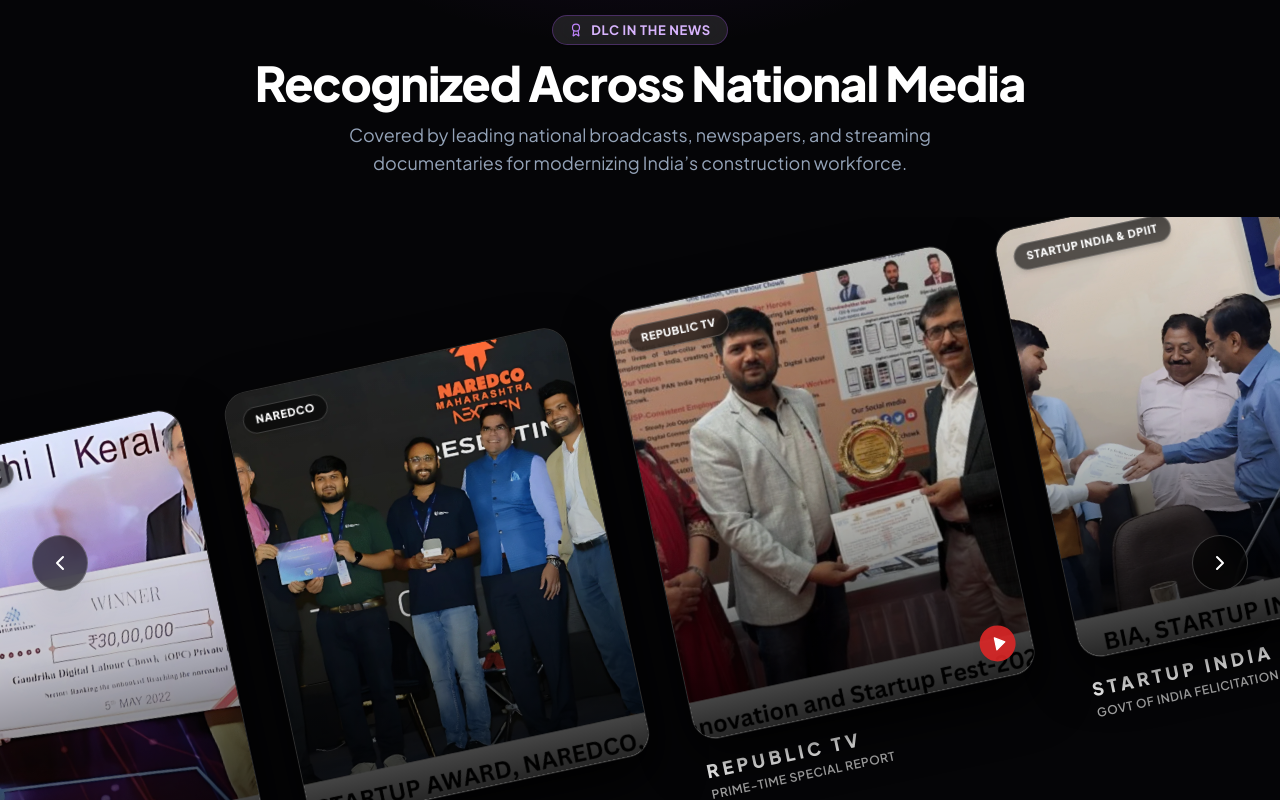
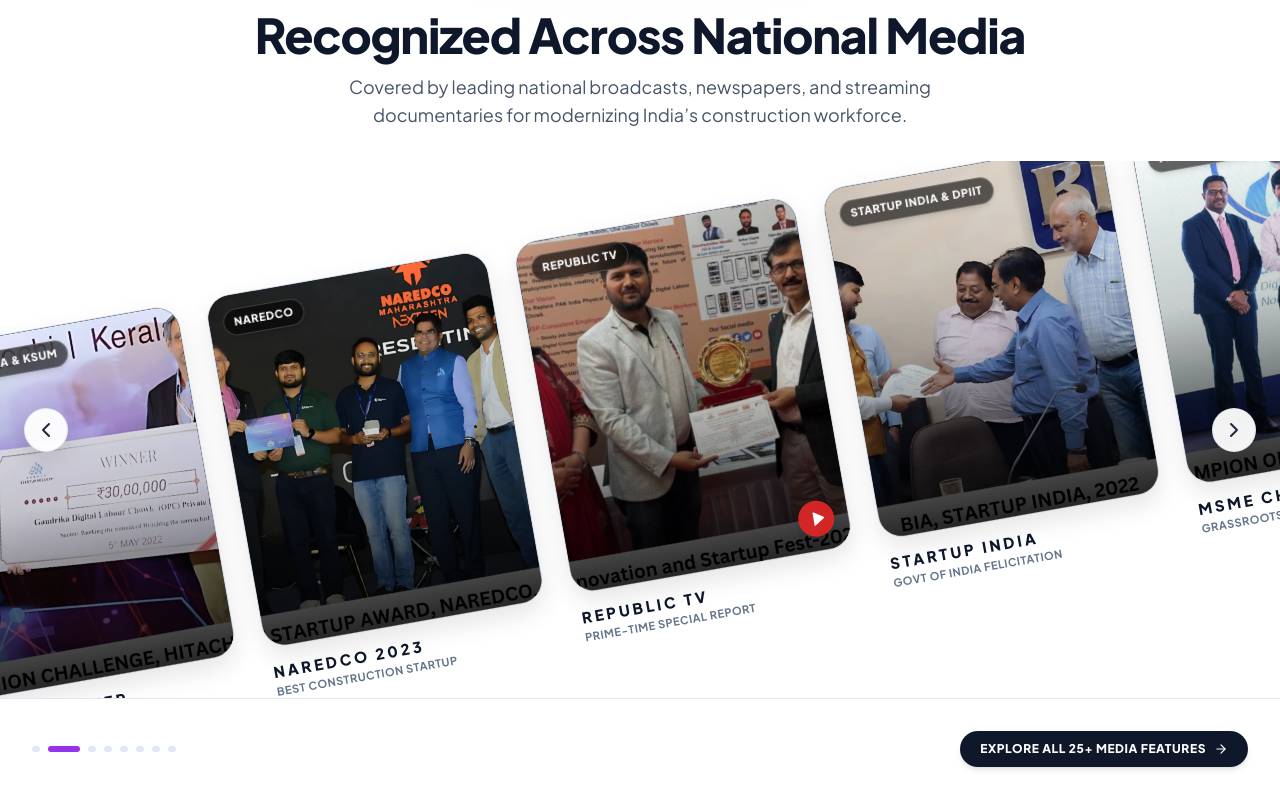
Before and after one commit to suryanmandal/digitallabourchowkv2, a Next.js app: page / in a window 1280 px wide. Shown: the part 9760-10560 px from the top of the page. Built offline with nearby package versions, Linux system fonts and the light colour scheme.

Commit message:
style(news-carousel): transition to clean white background and zoom out card dimensions

```diff
--- a/components/Home.tsx
+++ b/components/Home.tsx
@@ -3688,17 +3688,17 @@ export function NewsAndMediaSection() {
   const [startX, setStartX] = useState(0);
   const [dragOffset, setDragOffset] = useState(0);
   const [isPaused, setIsPaused] = useState(false);
-  const [cardStep, setCardStep] = useState(380);
-
-  // Dynamic step sizing based on responsive breakpoints
+  const [cardStep, setCardStep] = useState(313);
+
+  // Dynamic step sizing based on responsive breakpoints (zoomed-out proportions)
   useEffect(() => {
     const updateStep = () => {
       if (window.innerWidth < 640) {
+        setCardStep(230); // 210px width + 20px gap
+      } else if (window.innerWidth < 1024) {
         setCardStep(274); // 250px width + 24px gap
-      } else if (window.innerWidth < 1024) {
-        setCardStep(336); // 300px width + 36px gap
       } else {
-        setCardStep(396); // 350px width + 46px gap
+        setCardStep(313); // 285px width + 28px gap
       }
     };
     updateStep();
@@ -3758,7 +3758,7 @@ export function NewsAndMediaSection() {
 
   return (
     <section
-      className="w-full bg-[#050507] text-white py-20 sm:py-28 lg:py-36 border-t border-neutral-900 relative overflow-hidden select-none"
+      className="w-full bg-white text-slate-900 py-16 sm:py-20 lg:py-24 border-t border-slate-200/90 relative overflow-hidden select-none"
       onMouseEnter={() => setIsPaused(true)}
       onMouseLeave={() => {
         setIsPaused(false);
@@ -3766,25 +3766,25 @@ export function NewsAndMediaSection() {
       }}
     >
       {/* Subtle radial ambient background glow */}
-      <div className="absolute top-0 left-1/2 -translate-x-1/2 w-[1000px] h-[500px] bg-[radial-gradient(ellipse_50%_50%_at_50%_0%,rgba(147,51,234,0.12),transparent_70%)] pointer-events-none" />
+      <div className="absolute top-0 left-1/2 -translate-x-1/2 w-[1000px] h-[450px] bg-[radial-gradient(ellipse_50%_50%_at_50%_0%,rgba(147,51,234,0.06),transparent_70%)] pointer-events-none" />
 
       {/* Section Header */}
-      <div className="max-w-7xl mx-auto px-4 sm:px-6 lg:px-8 relative z-20 text-center mb-6 sm:mb-10">
-        <div className="inline-flex items-center gap-2 px-4 py-1.5 rounded-full bg-white/10 border border-purple-500/30 text-purple-300 text-xs sm:text-[13px] font-bold uppercase tracking-wider shadow-sm mb-3.5 backdrop-blur-md">
-          <Award className="w-3.5 h-3.5 text-purple-400" />
+      <div className="max-w-7xl mx-auto px-4 sm:px-6 lg:px-8 relative z-20 text-center mb-6 sm:mb-8">
+        <div className="inline-flex items-center gap-2 px-4 py-1.5 rounded-full bg-purple-50 border border-purple-200 text-purple-700 text-xs sm:text-[13px] font-bold uppercase tracking-wider shadow-sm mb-3.5">
+          <Award className="w-3.5 h-3.5 text-purple-600" />
           <span>DLC IN THE NEWS</span>
         </div>
-        <h2 className="text-3xl sm:text-4xl md:text-5xl font-black text-white tracking-tight leading-tight">
+        <h2 className="text-3xl sm:text-4xl md:text-5xl font-black text-slate-900 tracking-tight leading-tight">
           Recognized Across National Media
         </h2>
-        <p className="mt-3.5 text-sm sm:text-base md:text-lg text-slate-400 leading-relaxed font-normal max-w-2xl mx-auto">
+        <p className="mt-3.5 text-sm sm:text-base md:text-lg text-slate-600 leading-relaxed font-normal max-w-2xl mx-auto">
           Covered by leading national broadcasts, newspapers, and streaming documentaries for modernizing India’s construction workforce.
         </p>
       </div>
 
-      {/* 3D Tilted Perspective Carousel Track Viewport */}
+      {/* 3D Tilted Perspective Carousel Track Viewport (Zoomed out panoramic perspective) */}
       <div
-        className="relative w-full overflow-hidden py-14 sm:py-20 md:py-24 cursor-grab active:cursor-grabbing"
+        className="relative w-full overflow-hidden py-10 sm:py-14 md:py-16 cursor-grab active:cursor-grabbing"
         onMouseDown={(e) => handleDragStart(e.clientX)}
         onMouseMove={(e) => handleDragMove(e.clientX)}
         onMouseUp={handleDragEnd}
@@ -3793,10 +3793,10 @@ export function NewsAndMediaSection() {
         onTouchEnd={handleDragEnd}
         onWheel={handleWheel}
       >
-        {/* Tilted Angled Track Wrapper (-12deg Angle Matching Reference Video) */}
-        <div className="transform -rotate-[9deg] sm:-rotate-[12deg] -mx-24 sm:-mx-36 md:-mx-48 origin-center transition-transform duration-300">
+        {/* Tilted Angled Track Wrapper (Zoomed-out -9deg/-10deg Angle) */}
+        <div className="transform -rotate-[7deg] sm:-rotate-[9deg] md:-rotate-[10deg] -mx-16 sm:-mx-28 md:-mx-36 origin-center transition-transform duration-300">
           <div
-            className={`flex items-start gap-6 sm:gap-9 lg:gap-11 px-8 sm:px-16 ${
+            className={`flex items-start gap-5 sm:gap-6 lg:gap-7 px-8 sm:px-16 ${
               isDragging ? "transition-none" : "transition-transform duration-700 ease-out"
             }`}
             style={{
@@ -3807,22 +3807,22 @@ export function NewsAndMediaSection() {
             {[...NEWS_MEDIA_ITEMS, ...NEWS_MEDIA_ITEMS].map((card, idx) => (
               <div
                 key={`${card.id}-${idx}`}
-                className="w-[250px] sm:w-[300px] lg:w-[350px] shrink-0 group/card cursor-pointer"
+                className="w-[210px] sm:w-[250px] lg:w-[285px] shrink-0 group/card cursor-pointer"
                 onClick={() => {
                   if (card.link.startsWith("http")) {
                     window.open(card.link, "_blank", "noopener,noreferrer");
                   }
                 }}
               >
-                {/* Image Container with Rounded Corners & Deep Drop Shadow */}
-                <div className="relative w-full aspect-[4/5] rounded-3xl overflow-hidden bg-neutral-900 border border-white/10 group-hover/card:border-purple-400/60 shadow-[0_20px_50px_rgba(0,0,0,0.85)] transition-all duration-500">
+                {/* Image Container with Rounded Corners & Elegant Elevated Shadow */}
+                <div className="relative w-full aspect-[4/5] rounded-2xl sm:rounded-3xl overflow-hidden bg-slate-900 border border-slate-200/90 group-hover/card:border-purple-400 group-hover/card:ring-2 group-hover/card:ring-purple-400/20 shadow-[0_10px_25px_rgba(0,0,0,0.1)] group-hover/card:shadow-[0_18px_35px_rgba(147,51,234,0.18)] transition-all duration-500">
                   <Image
                     src={card.image}
                     alt={card.displayTitle}
                     fill
                     unoptimized
                     priority
-                    sizes="(max-width: 640px) 250px, (max-width: 1024px) 300px, 350px"
+                    sizes="(max-width: 640px) 210px, (max-width: 1024px) 250px, 285px"
                     className="object-cover group-hover/card:scale-105 transition-transform duration-700 select-none pointer-events-none"
                   />
 
@@ -3830,29 +3830,29 @@ export function NewsAndMediaSection() {
                   <div className="absolute inset-0 bg-gradient-to-t from-black/85 via-black/20 to-transparent pointer-events-none" />
 
                   {/* Top Floating Outlet Badge */}
-                  <div className="absolute top-4 left-4 z-10 flex items-center gap-1.5 px-3 py-1 rounded-full bg-black/60 backdrop-blur-md border border-white/20 text-[10px] sm:text-[11px] font-extrabold uppercase tracking-wider text-white shadow-md">
+                  <div className="absolute top-3.5 left-3.5 z-10 flex items-center gap-1.5 px-2.5 py-1 rounded-full bg-black/60 backdrop-blur-md border border-white/20 text-[10px] sm:text-[11px] font-extrabold uppercase tracking-wider text-white shadow-md">
                     <span>{card.outlet}</span>
                   </div>
 
                   {/* Play Indicator for Video Stories */}
                   {card.isVideo && (
-                    <div className="absolute bottom-4 right-4 z-10 w-9 h-9 rounded-full bg-red-600/90 text-white flex items-center justify-center shadow-lg group-hover/card:scale-110 transition-transform">
+                    <div className="absolute bottom-3.5 right-3.5 z-10 w-8 h-8 sm:w-9 sm:h-9 rounded-full bg-red-600/95 text-white flex items-center justify-center shadow-lg group-hover/card:scale-110 transition-transform">
                       <Play className="w-4 h-4 fill-white translate-x-0.5" />
                     </div>
                   )}
 
                   {/* External Link Icon on Hover */}
-                  <div className="absolute top-4 right-4 z-10 w-8 h-8 rounded-full bg-white/10 backdrop-blur-md border border-white/20 text-white flex items-center justify-center opacity-0 group-hover/card:opacity-100 transition-opacity">
-                    <ArrowUpRight className="w-4 h-4" />
+                  <div className="absolute top-3.5 right-3.5 z-10 w-7 h-7 sm:w-8 sm:h-8 rounded-full bg-black/60 backdrop-blur-md border border-white/20 text-white flex items-center justify-center opacity-0 group-hover/card:opacity-100 transition-opacity">
+                    <ArrowUpRight className="w-3.5 h-3.5 sm:w-4 sm:h-4" />
                   </div>
                 </div>
 
-                {/* Typography Below Card (Tilted Parallel to Cards, Monospace/Sans Wide Tracking) */}
-                <div className="mt-4 px-1">
-                  <div className="text-sm sm:text-base lg:text-lg font-black tracking-[0.22em] text-white uppercase truncate group-hover/card:text-purple-300 transition-colors">
+                {/* Typography Below Card */}
+                <div className="mt-3.5 px-1">
+                  <div className="text-xs sm:text-sm lg:text-[15px] font-black tracking-[0.2em] text-slate-900 uppercase truncate group-hover/card:text-purple-600 transition-colors">
                     {card.displayTitle}
                   </div>
-                  <div className="text-[11px] sm:text-xs font-semibold tracking-wider text-neutral-400 uppercase mt-0.5 truncate">
+                  <div className="text-[10px] sm:text-[11px] font-bold tracking-wider text-slate-500 uppercase mt-0.5 truncate">
                     {card.subtitle}
                   </div>
                 </div>
@@ -3861,38 +3861,38 @@ export function NewsAndMediaSection() {
           </div>
         </div>
 
-        {/* Level Floating Circular Navigation Buttons (Positioned Horizontally Outside Rotation) */}
-        <div className="absolute top-1/2 -translate-y-1/2 left-4 sm:left-8 z-30 pointer-events-auto">
+        {/* Level Floating Circular Navigation Buttons */}
+        <div className="absolute top-1/2 -translate-y-1/2 left-3 sm:left-6 z-30 pointer-events-auto">
           <button
             type="button"
             onClick={(e) => {
               e.stopPropagation();
               prevSlide();
             }}
-            className="w-12 h-12 sm:w-14 sm:h-14 rounded-full bg-black/60 hover:bg-black/90 text-white border border-white/20 backdrop-blur-md flex items-center justify-center transition-all shadow-2xl active:scale-95 group/btn focus:outline-none"
+            className="w-11 h-11 sm:w-13 sm:h-13 rounded-full bg-white/95 hover:bg-white text-slate-800 hover:text-purple-600 border border-slate-200/90 shadow-[0_8px_25px_rgba(0,0,0,0.12)] backdrop-blur-md flex items-center justify-center transition-all active:scale-95 group/btn focus:outline-none"
             aria-label="Previous Media Story"
           >
-            <ChevronLeft className="w-6 h-6 group-hover/btn:-translate-x-0.5 transition-transform" />
+            <ChevronLeft className="w-5 h-5 sm:w-6 sm:h-6 group-hover/btn:-translate-x-0.5 transition-transform" />
           </button>
         </div>
 
-        <div className="absolute top-1/2 -translate-y-1/2 right-4 sm:right-8 z-30 pointer-events-auto">
+        <div className="absolute top-1/2 -translate-y-1/2 right-3 sm:right-6 z-30 pointer-events-auto">
           <button
             type="button"
             onClick={(e) => {
               e.stopPropagation();
               nextSlide();
             }}
-            className="w-12 h-12 sm:w-14 sm:h-14 rounded-full bg-black/60 hover:bg-black/90 text-white border border-white/20 backdrop-blur-md flex items-center justify-center transition-all shadow-2xl active:scale-95 group/btn focus:outline-none"
+            className="w-11 h-11 sm:w-13 sm:h-13 rounded-full bg-white/95 hover:bg-white text-slate-800 hover:text-purple-600 border border-slate-200/90 shadow-[0_8px_25px_rgba(0,0,0,0.12)] backdrop-blur-md flex items-center justify-center transition-all active:scale-95 group/btn focus:outline-none"
             aria-label="Next Media Story"
           >
-            <ChevronRight className="w-6 h-6 group-hover/btn:translate-x-0.5 transition-transform" />
+            <ChevronRight className="w-5 h-5 sm:w-6 sm:h-6 group-hover/btn:translate-x-0.5 transition-transform" />
           </button>
         </div>
       </div>
 
       {/* Slide Pagination Pill & Explore CTA */}
-      <div className="max-w-7xl mx-auto px-4 sm:px-6 lg:px-8 relative z-20 flex flex-col sm:flex-row items-center justify-between gap-6 pt-6 sm:pt-10 border-t border-neutral-900">
+      <div className="max-w-7xl mx-auto px-4 sm:px-6 lg:px-8 relative z-20 flex flex-col sm:flex-row items-center justify-between gap-6 pt-6 sm:pt-8 border-t border-slate-200">
         {/* Pagination Dots */}
         <div className="flex items-center gap-2">
           {NEWS_MEDIA_ITEMS.map((_, idx) => (
@@ -3902,8 +3902,8 @@ export function NewsAndMediaSection() {
               onClick={() => setCurrentIndex(idx)}
               className={`h-1.5 rounded-full transition-all duration-300 ${
                 currentIndex % total === idx
-                  ? "w-8 bg-purple-500"
-                  : "w-2 bg-neutral-700 hover:bg-neutral-500"
+                  ? "w-8 bg-purple-600"
+                  : "w-2 bg-slate-200 hover:bg-slate-300"
               }`}
               aria-label={`Go to slide ${idx + 1}`}
             />
@@ -3913,7 +3913,7 @@ export function NewsAndMediaSection() {
         {/* Explore All Media CTA */}
         <Link
           href="/media-coverage"
-          className="inline-flex items-center gap-2 px-6 py-3 rounded-full bg-white/10 hover:bg-white text-white hover:text-slate-900 border border-white/20 font-extrabold text-xs uppercase tracking-wider transition-all duration-300 backdrop-blur-md shadow-lg active:scale-95"
+          className="inline-flex items-center gap-2 px-5 py-2.5 rounded-full bg-slate-900 hover:bg-purple-700 text-white font-extrabold text-xs uppercase tracking-wider transition-all duration-300 shadow-md shadow-slate-900/10 active:scale-95"
         >
           <span>Explore All 25+ Media Features</span>
           <ArrowRight className="w-3.5 h-3.5" />
```
